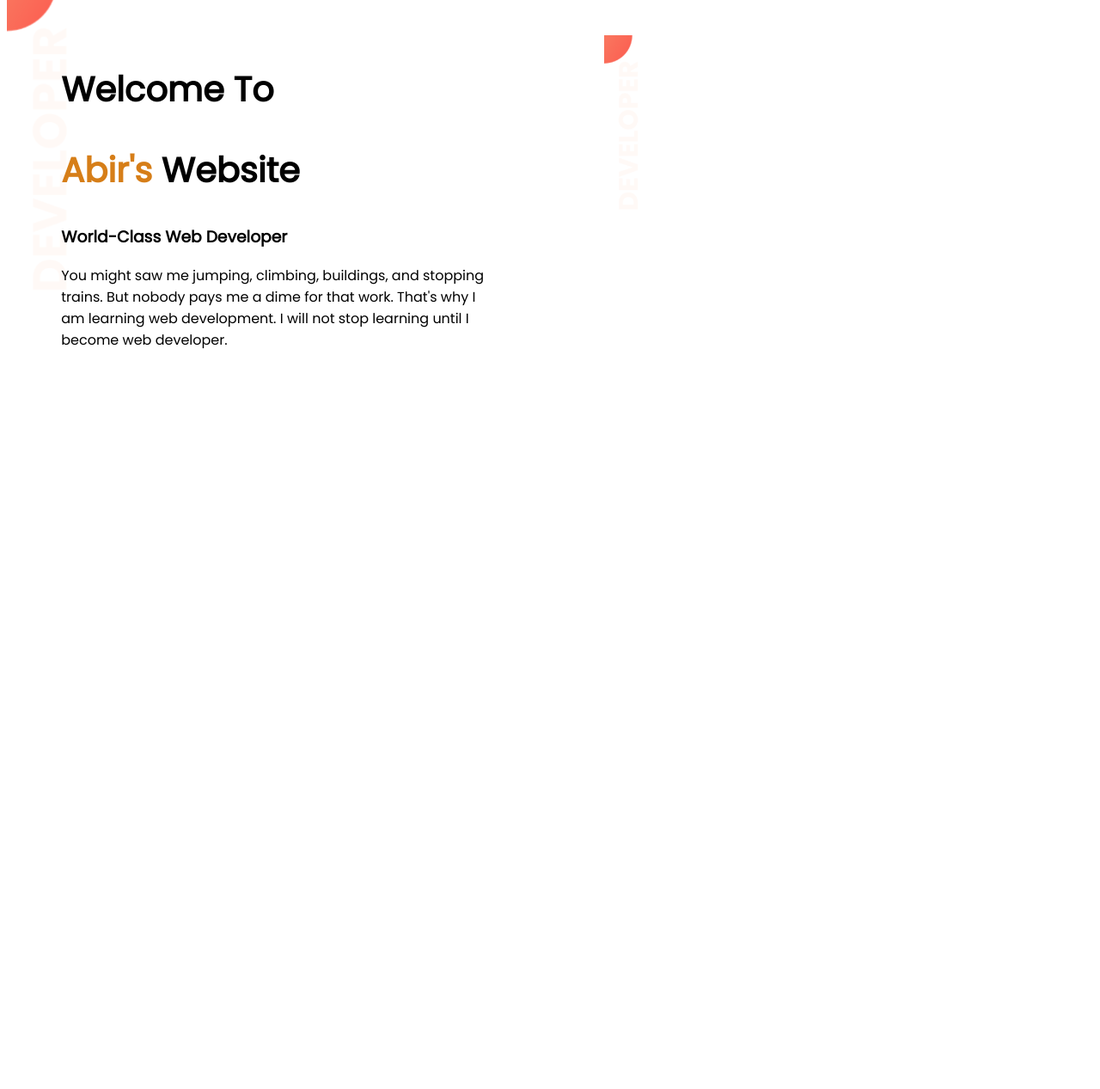
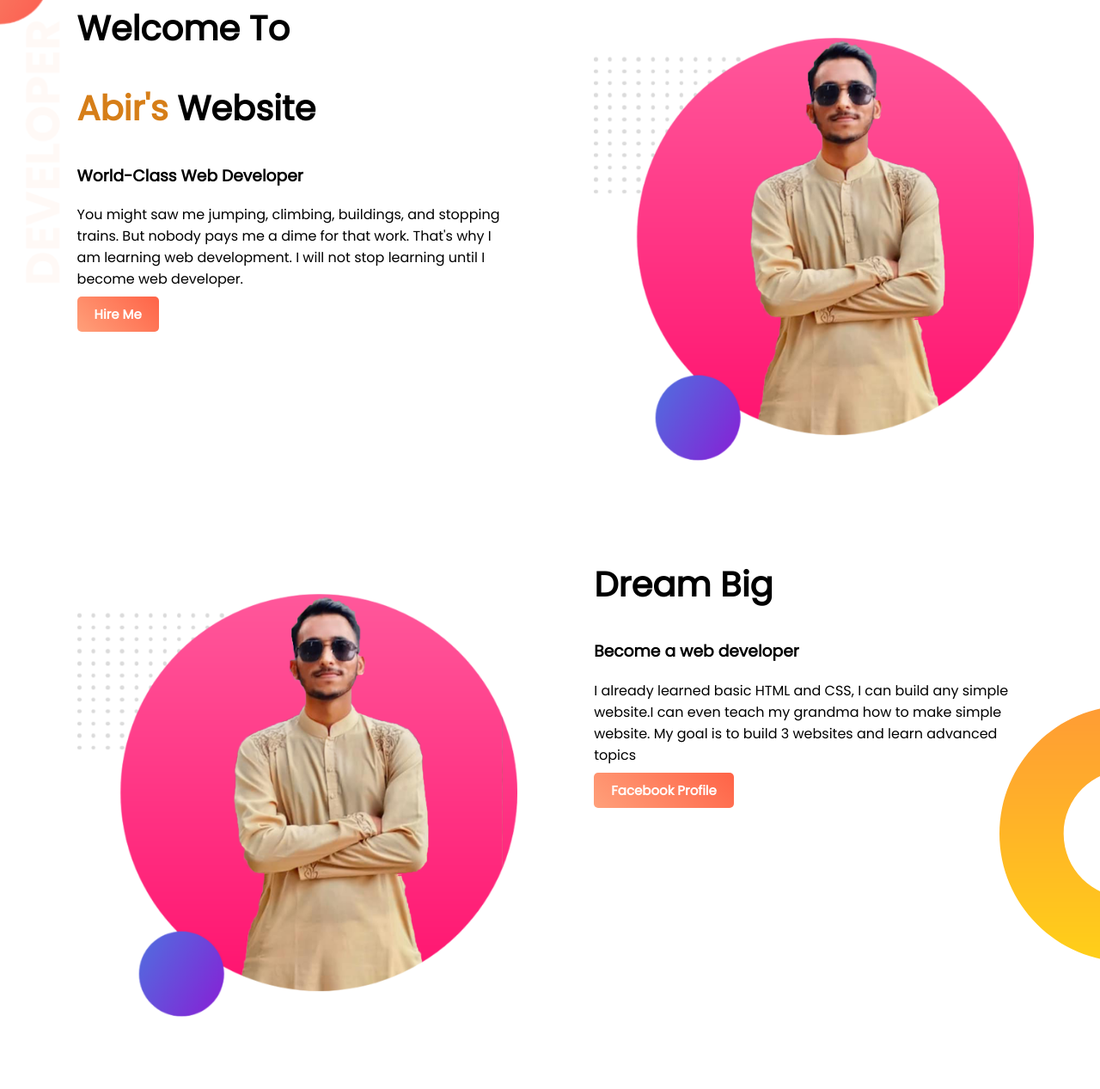
Before and after one commit to abir74400/web-portfolio, a plain HTML site: page index.html in a window 1280 px wide. Shown: the part 30-1297 px from the top of the page at 86% size. Before the commit the page ends 800 px from the top, so only its background shows below. Drawn offline with Linux system fonts and the light colour scheme.

Commit message:
new codes

```diff
--- a/index.html
+++ b/index.html
@@ -15,20 +15,31 @@
     <h1><span class="name-highlight">Abir's</span> Website</h1>
     <h3>World-Class Web Developer</h3>
     <p>You might saw me jumping, climbing, buildings, and stopping trains. But nobody pays me a dime for that work. That's why I am learning web development. I will not stop learning until I become web developer.</p>
+    <a class="anchor" target="_blank" href="https://www.linkedin.com/in/abir-hasan-200513173/">Hire Me</a>
+
     </div>
     <div class="half-width">
-    <img src="images/top-banner.png">
+        <img src="Images/abir.png">
+    </div>
 
-    </div>
+
+
     </section>
 
 
+    <section class="dream-area">
+        <div class="half-width">
+            <img src="images/abir.png">
+        </div>
+        <div class="half-width">
+            <h1>Dream Big</h1>
+            <h3>Become a web developer</h3>
+            <p>I already learned basic HTML and CSS, I can build any simple website.I can even teach my grandma how to make simple website. My goal is to build 3 websites and learn advanced topics</p>
+            <a class="anchor" target="_blank" href="https://www.facebook.com/abir744">Facebook Profile</a>
 
+        </div>
 
-
-
-
-</section>
+    </section>
 
 </body>
 </html>
--- a/style.css
+++ b/style.css
@@ -1,11 +1,13 @@
 body{
     font-family: 'Poppins', sans-serif;
+    margin:0%;
 
 }
  .top-banner{
      background-image: url("Images/top-banner.png");
      height: 500px;
      background-repeat: no-repeat;
+
 
 
 }
@@ -18,10 +20,32 @@ h1{
 .half-width{
     width: 40%;
     float: left;
-    margin: 5%;
-    padding-left: %;
+    margin-left: 5%;
+    padding-left: 2%;
+
+
 
 }
 .half-width img{
     width: 100%;
 }
+
+    section{
+        height: 1000px;
+    }
+
+.anchor{
+    text-decoration: none;
+    background-image: linear-gradient(45deg, lightsalmon, tomato);
+    padding: 10px 20px;
+    border-radius: 5px;
+    color: white;
+    font-weight: bold;
+    font-size: 15px;
+}
+
+.dream-area{
+    background-image:url("images/dream-bg.png");
+    background-repeat:no-repeat;
+    background-position: right;
+}
```
Also changed, not shown: Images/Abir.jpg (added), Images/Untitled-1_0000_Layer-1.png (added), Images/Untitled-1_0001_image-13.png (added), Images/abir-2.jpg (added), Images/abir-2.png (added), Images/abir.png (added), Images/image 13.png (added).
